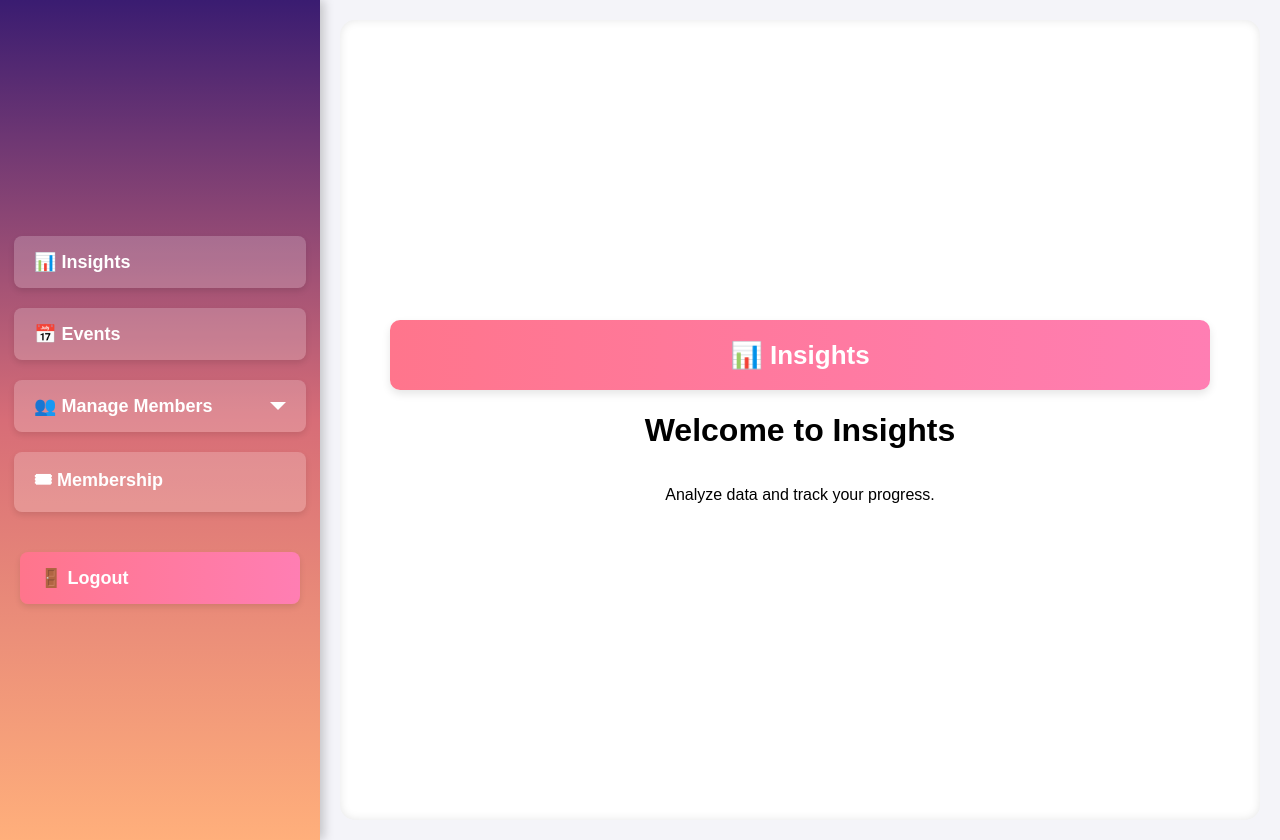
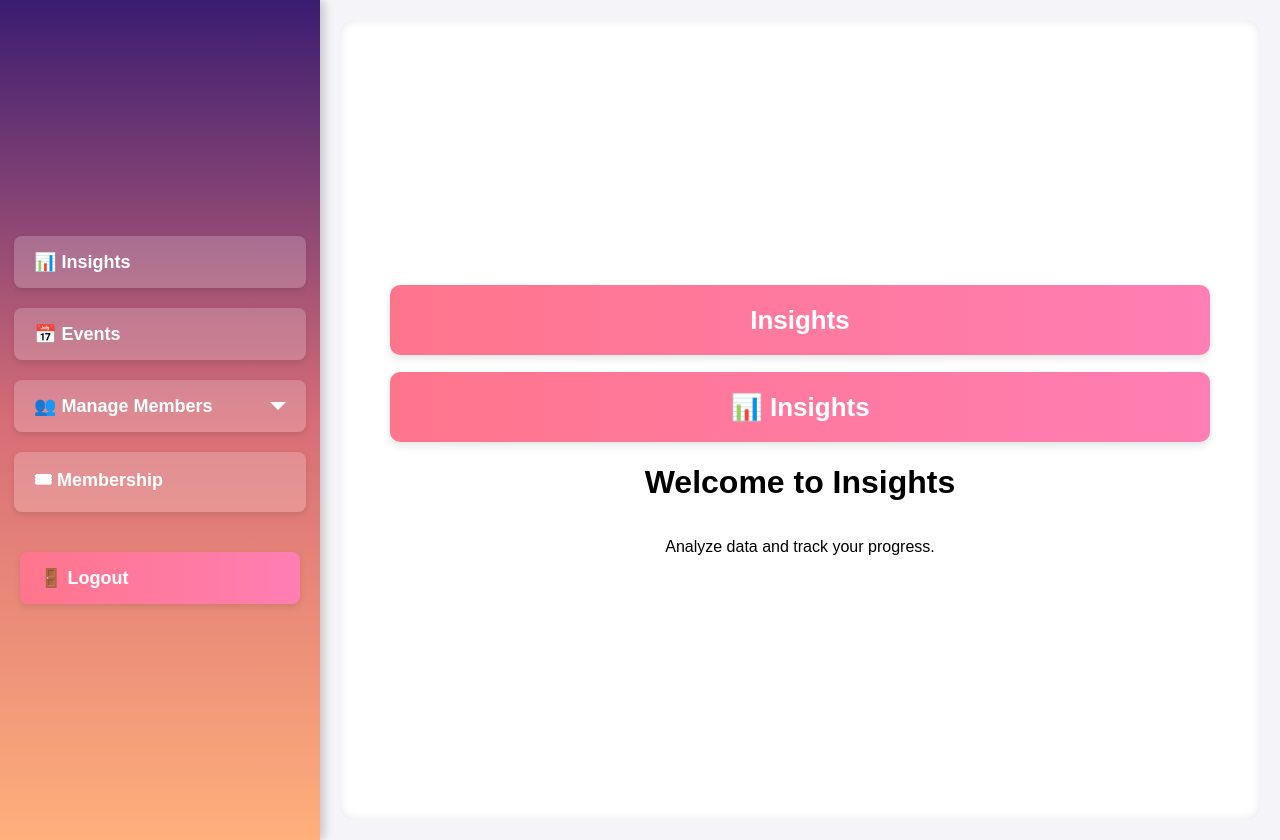
Before and after one commit to AdvancedWebTeam0/togetherCulture, a Django app: page /admin/insights/ in a window 1280 px wide. Run offline with Django 5.2, Linux system fonts and the light colour scheme.

Commit message:
use title for header for content

```diff
--- a/together_culture/templates/base.html
+++ b/together_culture/templates/base.html
@@ -30,6 +30,7 @@
         </div>
     </nav>
     <div class="content">
+        <h1 class="header">{{ title }}</h1>
         {% block content %}{% endblock %}
     </div>
 </body>
```
